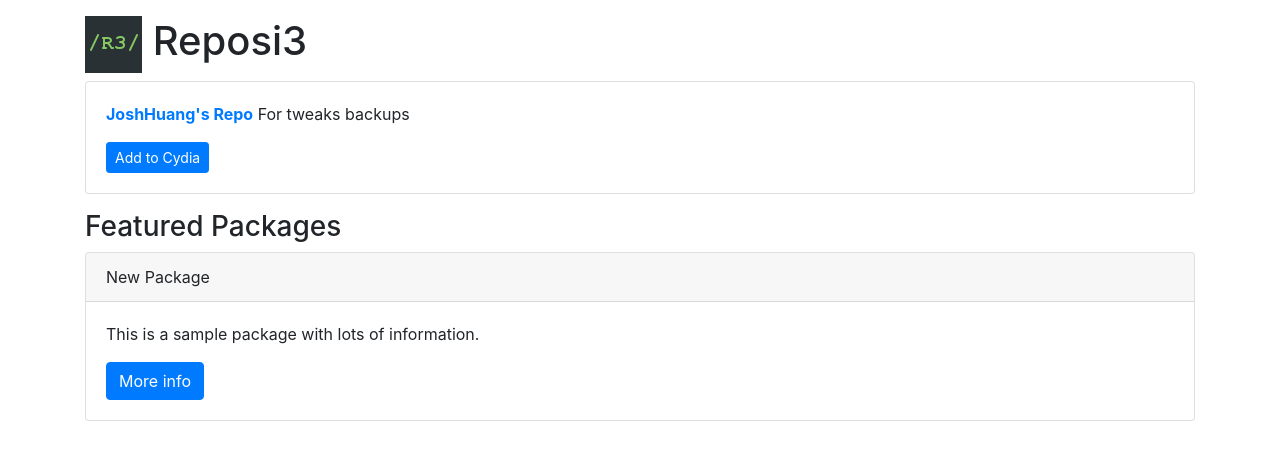
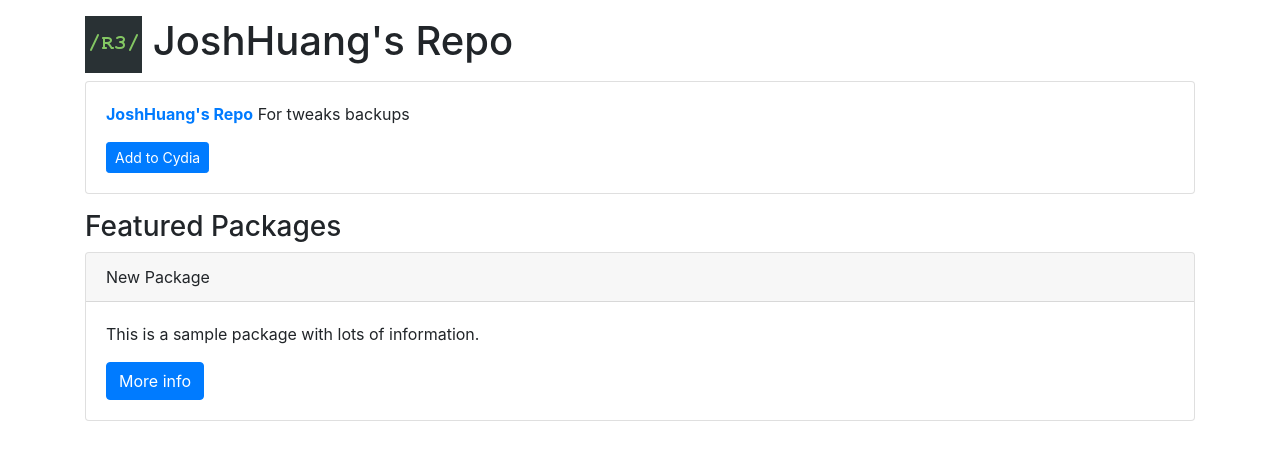
Before and after one commit to joshh-sudo/joshhhh, a plain HTML site: page index.html in a window 1280 px wide. Drawn offline with nearby package versions, Linux system fonts and the light colour scheme.

Commit message:
Update index.html

```diff
--- a/index.html
+++ b/index.html
@@ -11,7 +11,7 @@
 <body>
 
 <div class="container">
-	<h1><img src="CydiaIcon.png"> Reposi3</h1>
+	<h1><img src="CydiaIcon.png"> JoshHuang's Repo</h1>
 </div>
 
 <div class="container">
```
